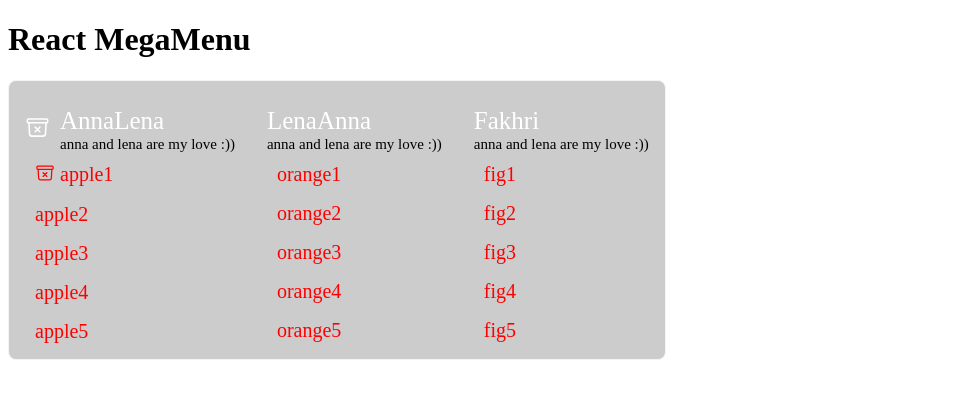
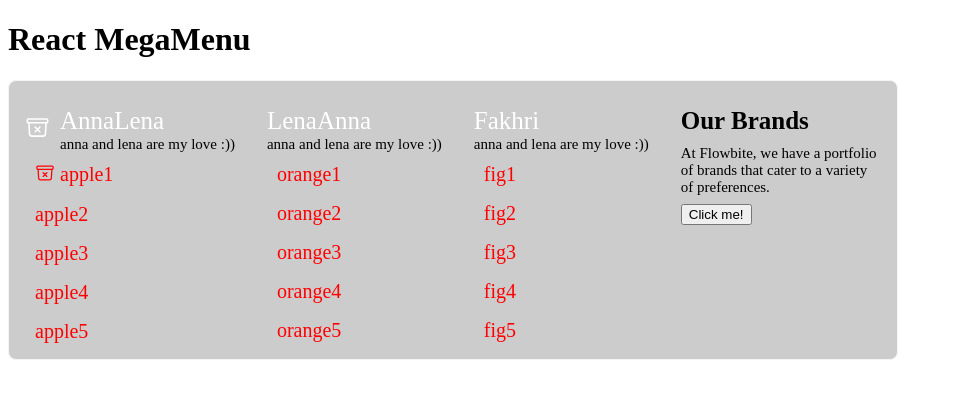
Before and after one commit to alirezamirahmadi/react-megamenu, a React (Vite) app: page / in a window 1280 px wide. Shown: the top 398 px of the page, without its empty margins (0-953 px from the left). Built offline with nearby package versions, Linux system fonts and the light colour scheme.

Commit message:
feat: add cta button

```diff
--- a/App.tsx
+++ b/App.tsx
@@ -55,7 +55,13 @@ function App() {
   return (
     <>
       <h1>React MegaMenu</h1>
-      <ReactMegaMenu menus={menu} options={{color:{backgroundColor:"#ccc", headTitle:"#fff", description:"#000", itemTitle:"#ff0000"}, fullWidth:false}} />
+      <ReactMegaMenu menus={menu} options={{
+        color: { backgroundColor: "#ccc", headTitle: "#fff", description: "#000", itemTitle: "#ff0000" }, fullWidth: false,
+        CTA: {
+          title: "Our Brands", description: "At Flowbite, we have a portfolio of brands that cater to a variety of preferences.",
+          button: <button>Click me!</button>
+        }
+      }} />
     </>
   )
 }
--- a/src/components/megaMenu/MegaMenu.tsx
+++ b/src/components/megaMenu/MegaMenu.tsx
@@ -19,6 +19,14 @@ export default function MegaMenu({ menus }: { menus: MenuType[] }): React.JSX.El
             </div>
           ))
         }
+        {
+          mainContext.options?.CTA &&
+          <div className="rmm-megamenu-cta">
+            <span className="rmm-megamenu-cta__title">{mainContext.options.CTA.title}</span>
+            <span className="rmm-megamenu-cta__des">{mainContext.options.CTA.description}</span>
+            {mainContext.options.CTA.button}
+          </div>
+        }
       </div>
     </>
   )
--- a/src/components/megaMenu/megaMenu.css
+++ b/src/components/megaMenu/megaMenu.css
@@ -1,4 +1,5 @@
 .rmm-megamenu-main {
+  position: relative;
   display: flex;
   flex-wrap: wrap;
   justify-content: space-between;
@@ -9,3 +10,22 @@
 }
 
 .rmm-megamenu-menu {}
+
+.rmm-megamenu-cta {
+  padding: 1rem;
+  padding-bottom: 0px;
+}
+
+.rmm-megamenu-cta__title {
+  margin: 10px 0;
+  font-weight: 700;
+  font-size: var(--font-medium);
+  display: block;
+}
+
+.rmm-megamenu-cta__des {
+  margin-bottom: 8px;
+  font-size: var(--font-xsmall);
+  max-width: 200px;
+  display: block;
+}
```
Also changed, not shown: src/types/OptionType.tsx (+7 -1 lines).
